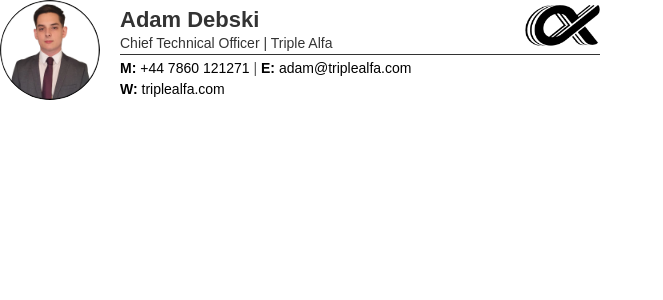
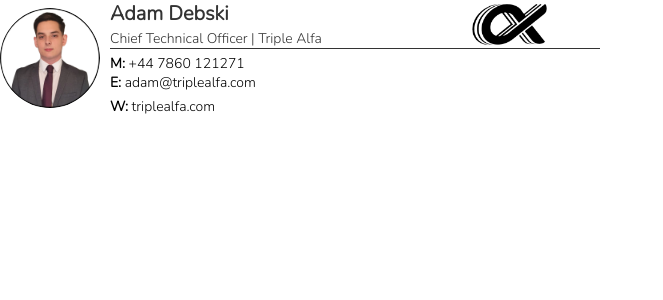
Before and after one commit to Adam-deb/Triplealfa, a Next.js app: page /adam-signiture in a window 1280 px wide. Shown: the top 300 px of the page, without its empty margins (0-663 px from the left). Built offline with nearby package versions, Linux system fonts and the light colour scheme.

Commit message:
signiture adjustment

```diff
--- a/src/app/adam-signiture/page.js
+++ b/src/app/adam-signiture/page.js
@@ -5,66 +5,58 @@ export default function Signature1() {
       cellSpacing="0"
       cellPadding="0"
       border="0"
-      style={{ maxWidth: '600px', fontFamily: 'MontserratRegular, Arial, sans-serif' }}
+      style={{ maxWidth: '600px', fontFamily: 'Arial, sans-serif' }}
     >
       <tbody>
         <tr>
           <td>
-            <table cellSpacing="0" cellPadding="0" border="0" width="100%">
+            <table width="100%" cellSpacing="0" cellPadding="0" border="0">
               <tbody>
                 <tr>
-                  <td width="100" style={{ paddingRight: '20px', verticalAlign: 'middle' }}>
+                  <td width="100" style={{ paddingRight: '10px', verticalAlign: 'middle' }}>
                     <img
                       src="/email-signitures/headshots/Adam.png"
                       alt="headshot"
                       width="100"
                       height="100"
-                      style={{ borderRadius: '50%', display: 'block' }}
+                      style={{ borderRadius: '50%', display: 'block', maxWidth: '100px', height: 'auto' }}
                     />
                   </td>
                   <td style={{ verticalAlign: 'middle', width: '100%' }}>
-                    <table width="100%" border="0" cellSpacing="0" cellPadding="0" style={{ borderBottom: '1px solid #333', paddingBottom: '10px', fontFamily: 'MontserratRegular, Arial, sans-serif' }}>
+                    <table width="100%" border="0" cellSpacing="0" cellPadding="0" style={{ borderBottom: '1px solid #333', paddingBottom: '10px' }}>
                       <tbody>
                         <tr>
                           <td style={{ textAlign: 'left', verticalAlign: 'middle' }}>
-                            <p style={{ margin: 0, fontSize: '22px', fontWeight: 'bold', color: '#333', fontFamily: 'MontserratRegular, Arial, sans-serif' }}>
+                            <p style={{ margin: '0', fontSize: '20px', fontWeight: 'bold', color: '#333' }}>
                               Adam Debski
                             </p>
-                            <p
-                              style={{
-                                margin: '2px 0 0 0',
-                                fontSize: '14px',
-                                color: '#333',
-                                fontFamily: 'MontserratRegular, Arial, sans-serif'
-                              }}
-                            >
+                            <p style={{ margin: '2px 0 0 0', fontSize: '14px', color: '#333' }}>
                               Chief Technical Officer | Triple Alfa
                             </p>
                           </td>
-                          <td style={{ textAlign: 'right', verticalAlign: 'middle', padding: '0', margin: '0' }}>
+                          <td style={{ textAlign: 'right', verticalAlign: 'middle' }}>
                             <img
                               src="/black_logo.png"
                               alt="Triple Alfa logo"
                               width="75"
                               height="45"
-                              style={{ margin: '0', padding: '0' }}
+                              style={{ display: 'block', maxWidth: '75px', height: 'auto' }}
                             />
                           </td>
                         </tr>
                       </tbody>
                     </table>
-                    <p style={{ margin: '5px 0 0', fontSize: '14px', color: '#555', fontFamily: 'MontserratRegular, Arial, sans-serif' }}>
-                      <a href="tel:+447860121271" style={{ color: 'black', textDecoration: 'none', fontFamily: 'MontserratRegular, Arial, sans-serif' }}>
-                        <span style={{ fontWeight: 'bold', fontFamily: 'MontserratRegular, Arial, sans-serif' }}>M:</span> +44 7860 121271
-                      </a>{' '}
-                      |{' '}
-                      <a href="mailto:adam@triplealfa.com" style={{ color: 'black', textDecoration: 'none', fontFamily: 'MontserratRegular, Arial, sans-serif' }}>
-                        <span style={{ fontWeight: 'bold', fontFamily: 'MontserratRegular, Arial, sans-serif' }}>E:</span> adam@triplealfa.com
+                    <p style={{ margin: '5px 0 0', fontSize: '14px', color: '#555' }}>
+                      <a href="tel:+447860121271" style={{ color: 'black', textDecoration: 'none' }}>
+                        <strong>M:</strong> +44 7860 121271
+                      </a><br />
+                      <a href="mailto:adam@triplealfa.com" style={{ color: 'black', textDecoration: 'none' }}>
+                        <strong>E:</strong> adam@triplealfa.com
                       </a>
                     </p>
-                    <p style={{ margin: '5px 0 0', fontSize: '14px', color: '#555', fontFamily: 'MontserratRegular, Arial, sans-serif' }}>
-                      <a href="https://triplealfa.com" style={{ color: 'black', textDecoration: 'none', fontFamily: 'MontserratRegular, Arial, sans-serif' }}>
-                        <span style={{ fontWeight: 'bold', fontFamily: 'MontserratRegular, Arial, sans-serif' }}>W:</span> triplealfa.com
+                    <p style={{ margin: '5px 0 0', fontSize: '14px', color: '#555' }}>
+                      <a href="https://triplealfa.com" style={{ color: 'black', textDecoration: 'none' }}>
+                        <strong>W:</strong> triplealfa.com
                       </a>
                     </p>
                   </td>
```
